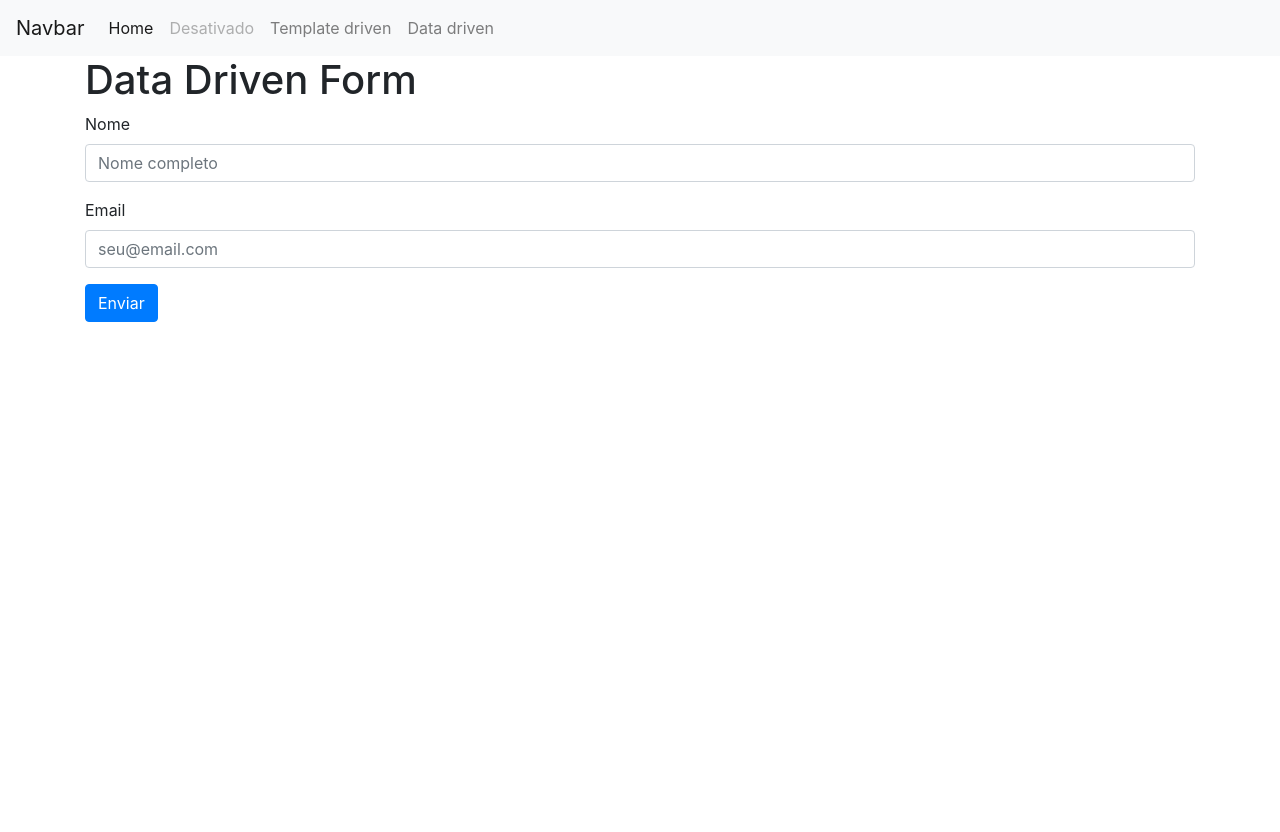
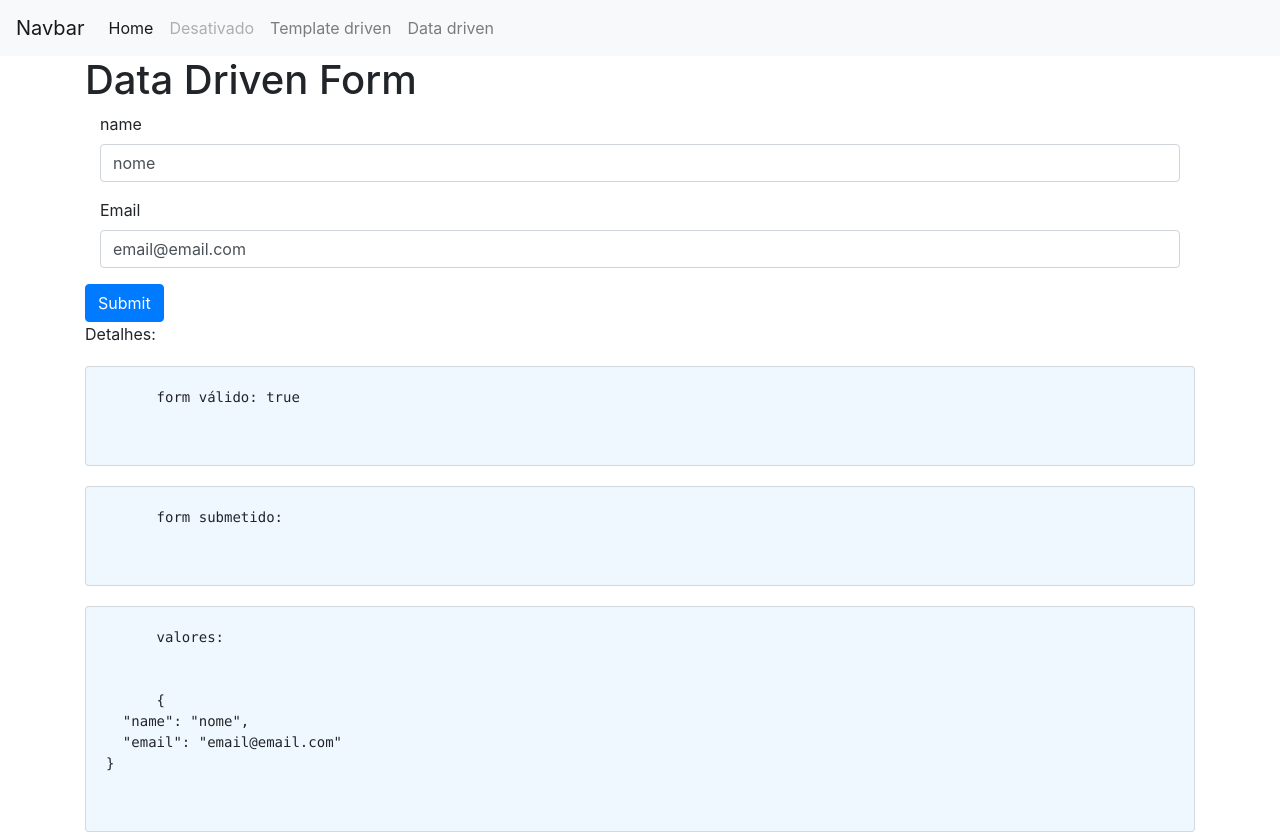
Before and after one commit to layshidani/curso-loiane, an Angular app: page /dataForm in a window 1280 px wide. Before the commit the page ends 800 px from the top, so only its background shows below. Built offline with nearby package versions, Linux system fonts and the light colour scheme.

Commit message:
feat(reactive-form): prepare form

```diff
--- a/src/app/data-form/data-form.component.html
+++ b/src/app/data-form/data-form.component.html
@@ -1,17 +1,27 @@
 <h1>Data Driven Form</h1>
 
-<form action="">
+<form class="form-horizontal" [formGroup]="formulary">
+  <div class="form-group">
 
-  <div class="form-group">
-    <label for="name">Nome</label>
-    <input type="text" name="name" id="nome" class="form-control" placeholder="Nome completo">
+    <div class="col-sm-12">
+      <label for="name" class="control-label">name</label>
+    </div>
+
+    <div class="col-sm-12">
+      <input type="text" class="form-control" formControlName="name" id="name" placeholder="name">
+    </div>
   </div>
 
   <div class="form-group">
-    <label for="email">Email</label>
-    <input type="email" name="email" id="email" class="form-control" placeholder="seu@email.com">
+    <div class="col-sm-12">
+      <label for="email" class="control-label">Email</label>
+    </div>
+    <div class="col-sm-12">
+      <input type="email" class="form-control" formControlName="email" id="email">
+    </div>
   </div>
 
-  <button type="submit" class="btn btn-primary">Enviar</button>
+  <button type="submit" class="btn btn-primary">Submit</button>
 
+  <app-form-debug [form]="formulary"></app-form-debug>
 </form>
--- a/src/app/data-form/data-form.component.ts
+++ b/src/app/data-form/data-form.component.ts
@@ -1,4 +1,6 @@
 import { Component, OnInit } from '@angular/core';
+import { FormGroup, FormControl, FormBuilder } from '@angular/forms';
+
 
 @Component({
   selector: 'app-data-form',
@@ -7,9 +9,23 @@ import { Component, OnInit } from '@angular/core';
 })
 export class DataFormComponent implements OnInit {
 
-  constructor() { }
+  formulary: FormGroup;
+
+  constructor(
+    private formBuilder: FormBuilder,
+  ) { }
 
   ngOnInit(): void {
+    // com formGroup
+    // this.formulary = new FormGroup({
+    //   name: new FormControl('Seu nome'),
+    //   email: new FormControl('email@email.com'),
+    // });
+
+    this.formulary = this.formBuilder.group({
+      name: ['nome'],
+      email: ['email@email.com']
+    })
   }
 
 }
--- a/src/app/data-form/data-form.module.ts
+++ b/src/app/data-form/data-form.module.ts
@@ -3,12 +3,14 @@ import { CommonModule } from '@angular/common';
 import { HttpClientModule } from '@angular/common/http';
 import { FormsModule, ReactiveFormsModule } from '@angular/forms';
 
+import { SharedModule } from './../shared/shared.module';
 import { DataFormComponent } from './data-form.component';
 
 @NgModule({
   imports: [
     FormsModule,
     CommonModule,
+    SharedModule,
     HttpClientModule,
     ReactiveFormsModule,
   ],
```
Also changed, not shown: src/app/shared/shared.module.ts (added, +26 -0 lines), src/app/template-form/template-form.module.ts (+3 -5 lines), src/app/shared/field-control-error/field-control-error.component.css (renamed from src/app/field-control-error/field-control-error.component.css), src/app/shared/field-control-error/field-control-error.component.html (renamed from src/app/field-control-error/field-control-error.component.html), src/app/shared/field-control-error/field-control-error.component.ts (renamed from src/app/field-control-error/field-control-error.component.ts), src/app/shared/form-debug/form-debug.component.css (added), src/app/shared/form-debug/form-debug.component.html (renamed from src/app/form-debug/form-debug.component.html), src/app/shared/form-debug/form-debug.component.ts (renamed from src/app/form-debug/form-debug.component.ts), 2 other files (tests, documents, lock files or other folders).
